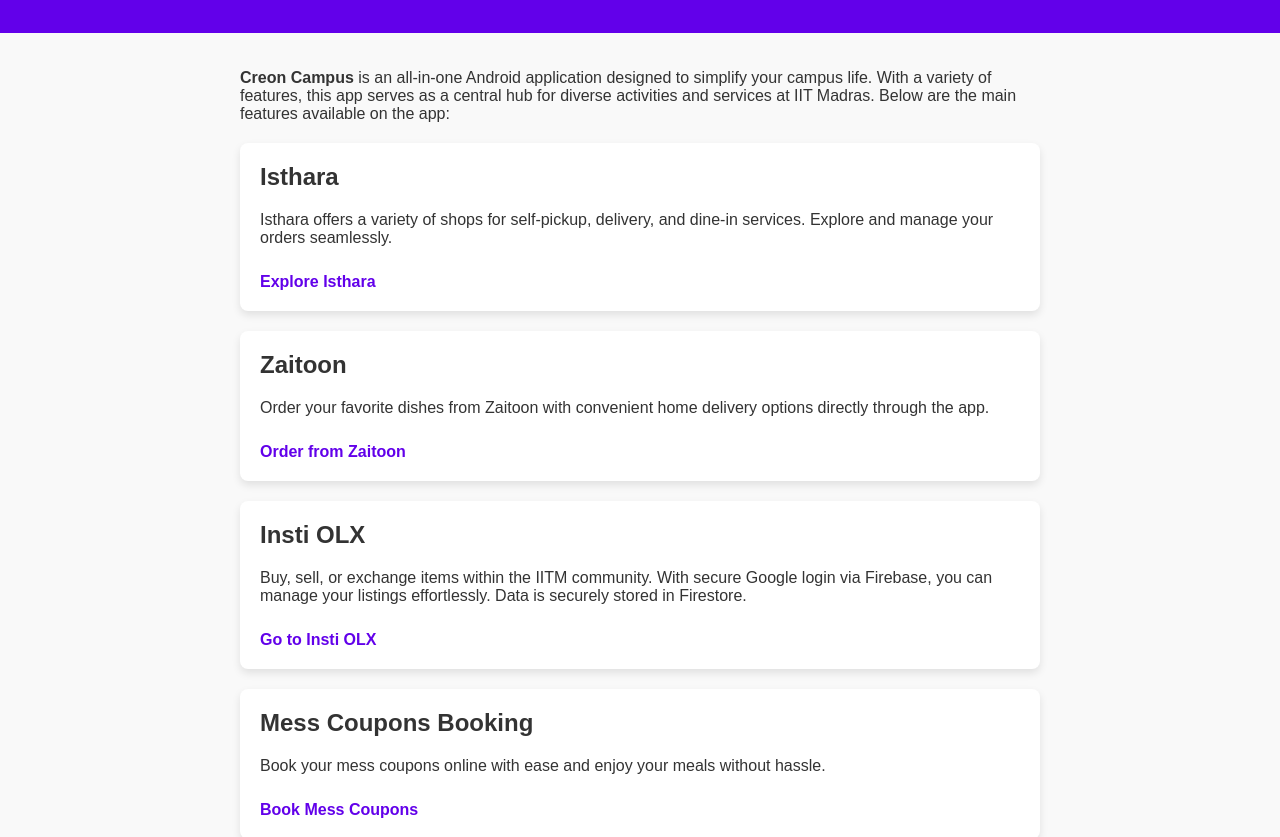
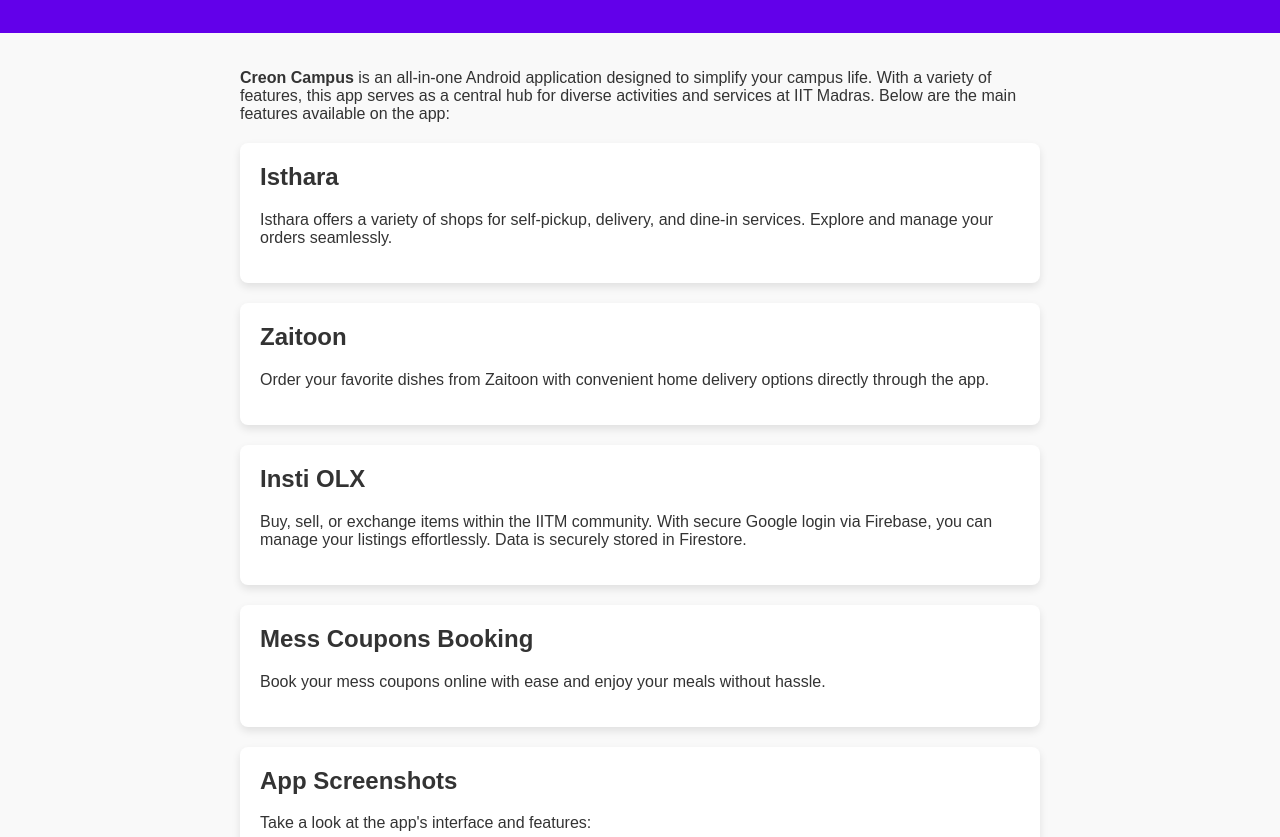
Before and after one commit to 0rajnishk/creon-campus, a plain HTML site: page index.html in a window 1280 px wide. Shown: the part 121-958 px from the top of the page. Drawn offline with Linux system fonts and the light colour scheme.

Commit message:
Update index.html

```diff
--- a/index.html
+++ b/index.html
@@ -81,28 +81,28 @@
         <div class="feature">
             <h2>Isthara</h2>
             <p>Isthara offers a variety of shops for self-pickup, delivery, and dine-in services. Explore and manage your orders seamlessly.</p>
-            <a href="https://isthara.com/mbd/IIT%20Madras" target="_blank">Explore Isthara</a>
+                 <!-- <a href="https://isthara.com/mbd/IIT%20Madras" target="_blank">Explore Isthara</a> -->
         </div>
 
         <!-- Zaitoon -->
         <div class="feature">
             <h2>Zaitoon</h2>
             <p>Order your favorite dishes from Zaitoon with convenient home delivery options directly through the app.</p>
-            <a href="zaitoon.html">Order from Zaitoon</a>
+            <!--<a href="zaitoon.html">Order from Zaitoon</a>-->
         </div>
 
         <!-- Insti OLX -->
         <div class="feature">
             <h2>Insti OLX</h2>
             <p>Buy, sell, or exchange items within the IITM community. With secure Google login via Firebase, you can manage your listings effortlessly. Data is securely stored in Firestore.</p>
-            <a href="insti-olx.html">Go to Insti OLX</a>
+                 <!-- <a href="insti-olx.html">Go to Insti OLX</a> -->
         </div>
 
         <!-- Mess Coupons Booking -->
         <div class="feature">
             <h2>Mess Coupons Booking</h2>
             <p>Book your mess coupons online with ease and enjoy your meals without hassle.</p>
-            <a href="mess-coupons.html">Book Mess Coupons</a>
+                 <!-- <a href="mess-coupons.html">Book Mess Coupons</a>-->
         </div>
 
         <!-- App Screenshots -->
```
